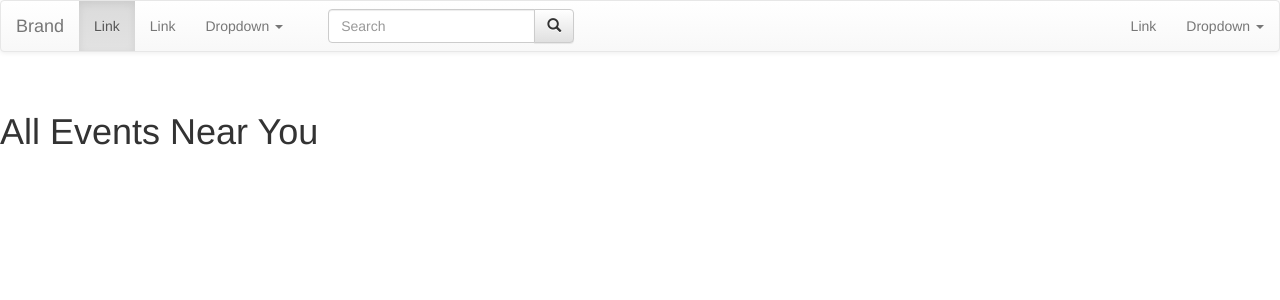
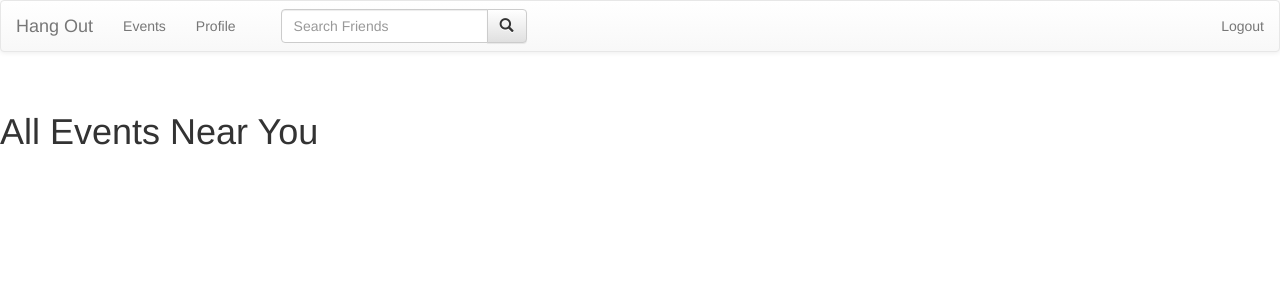
Before and after one commit to cyan478/Upgraded-Parakeet, a Flask app: page /mainpage/ in a window 1280 px wide. Shown: the top 300 px of the page. Run offline with Flask 2, Linux system fonts and the light colour scheme; some libraries are stand-ins or nearby versions.

Commit message:
navbar added

```diff
--- a/devlog.txt
+++ b/devlog.txt
@@ -32,6 +32,9 @@ celineY & nickN-- 2016-12-06 12:02
 elinaH -- 2016-12-06 12:03
 - Changed username requirements.
 
+nickN-- 2016-12-06 12:10
+- Started working on navbar
+
 emmaV & elinaH -- 2016-12-06 12:30
 - Wrote basic functionality for friendship handling
 
@@ -40,3 +43,6 @@ celineY -- 2016-12-06 17:00
 
 emmaV -- 2016-12-06 21:00
 - Started on vmEvents.py (interacting with VolunteerMatch API)
+
+nickN-- 2016-12-06 22:34
+- Finished basic navbar
--- a/templates/navbar.html
+++ b/templates/navbar.html
@@ -49,31 +49,19 @@
 	  <span class="icon-bar"></span>
 	  <span class="icon-bar"></span>
 	</button>
-	<a class="navbar-brand" href="#">Brand</a>
+	<a class="navbar-brand" href="#">Hang Out</a>
       </div>
 
       <!-- Collect the nav links, forms, and other content for toggling -->
       <div class="collapse navbar-collapse" id="bs-example-navbar-collapse-1">
 	<ul class="nav navbar-nav">
-	  <li class="active"><a href="#">Link</a></li>
-	  <li><a href="#">Link</a></li>
-	  <li class="dropdown">
-            <a href="#" class="dropdown-toggle" data-toggle="dropdown">Dropdown <b class="caret"></b></a>
-            <ul class="dropdown-menu">
-              <li><a href="#">Action</a></li>
-              <li><a href="#">Another action</a></li>
-              <li><a href="#">Something else here</a></li>
-              <li class="divider"></li>
-              <li><a href="#">Separated link</a></li>
-              <li class="divider"></li>
-              <li><a href="#">One more separated link</a></li>
-            </ul>
-	  </li>
+	  <li><a href="#">Events</a></li>
+	  <li><a href="#">Profile</a></li>
 	</ul>
-	<div class="col-sm-3 col-md-3">
+	<div class="col-sm-6 col-md-6">
           <form class="navbar-form" role="search">
             <div class="input-group">
-              <input type="text" class="form-control" placeholder="Search" name="q">
+              <input type="text" class="form-control" placeholder="Search Friends" name="q">
               <div class="input-group-btn">
                 <button class="btn btn-default" type="submit"><i class="glyphicon glyphicon-search"></i></button>
               </div>
@@ -81,17 +69,7 @@
           </form>
 	</div>
 	<ul class="nav navbar-nav navbar-right">
-	  <li><a href="#">Link</a></li>
-	  <li class="dropdown">
-            <a href="#" class="dropdown-toggle" data-toggle="dropdown">Dropdown <b class="caret"></b></a>
-            <ul class="dropdown-menu">
-              <li><a href="#">Action</a></li>
-              <li><a href="#">Another action</a></li>
-              <li><a href="#">Something else here</a></li>
-              <li class="divider"></li>
-              <li><a href="#">Separated link</a></li>
-            </ul>
-	  </li>
+	  <li><a href="#">Logout</a></li>
 	</ul>
       </div><!-- /.navbar-collapse -->
     </nav>
```
